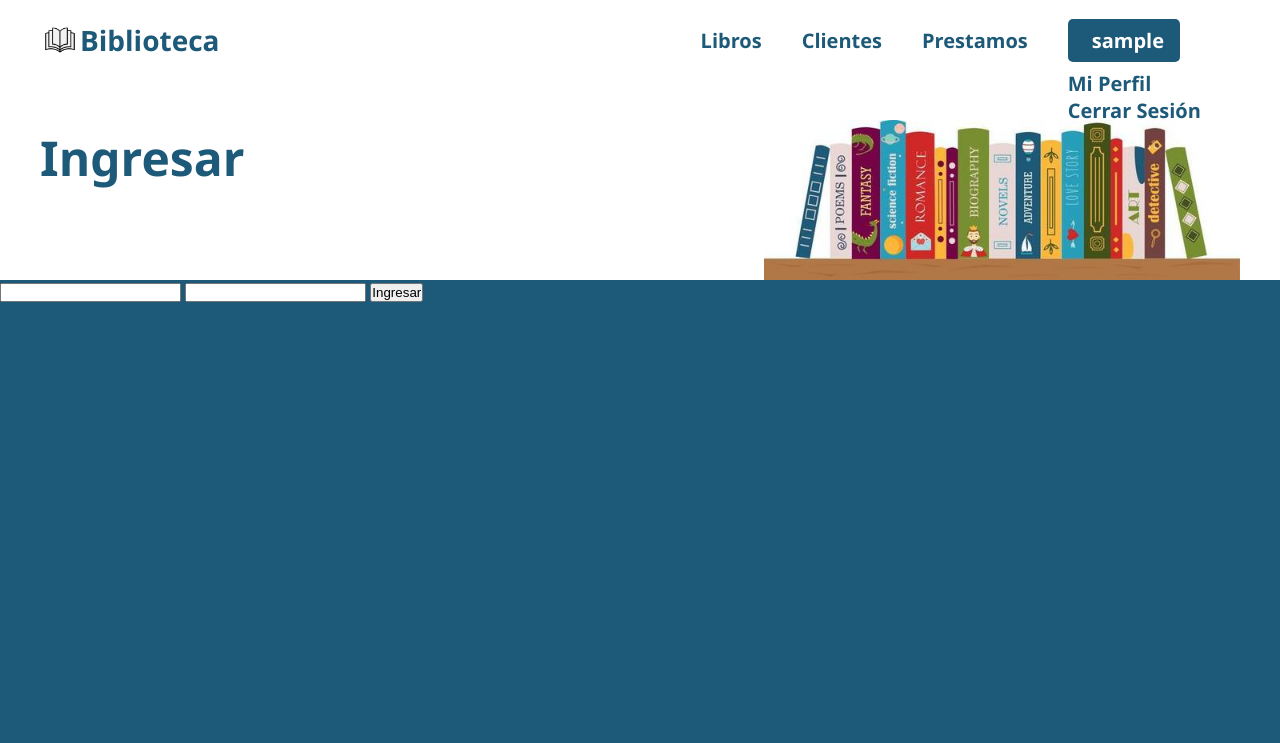
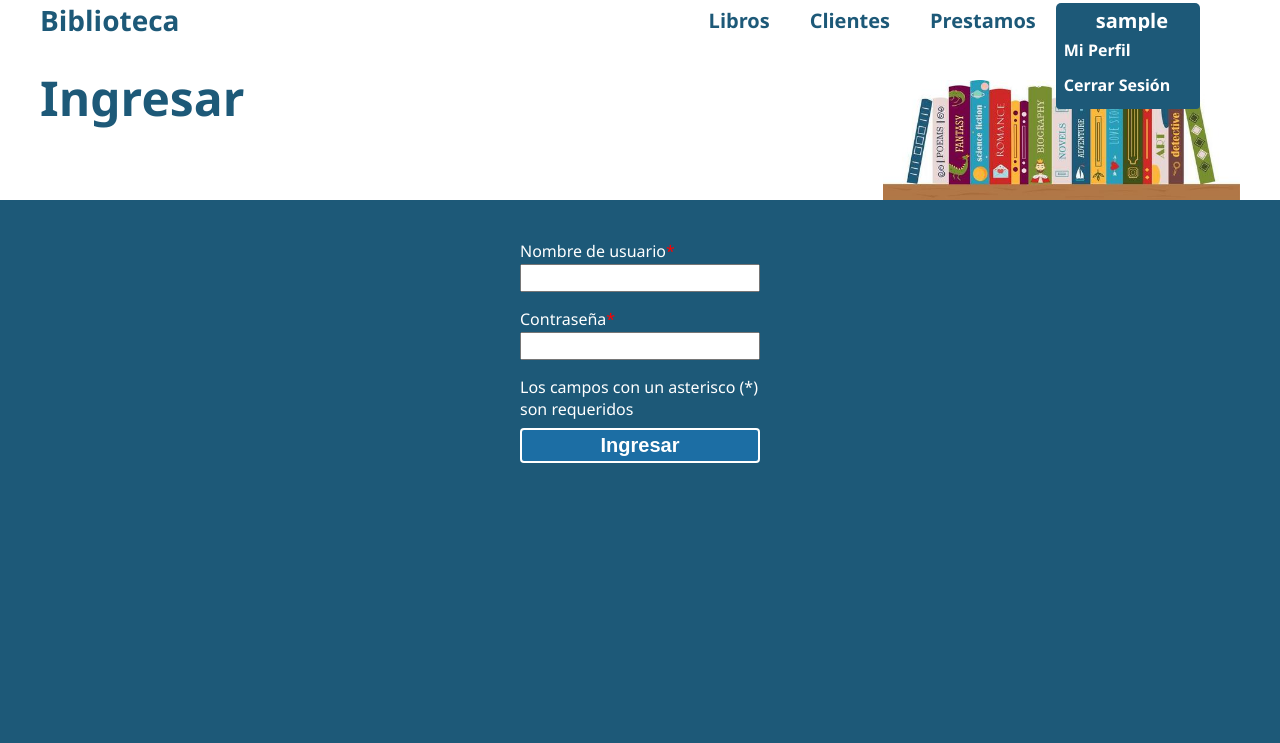
Before and after one commit to AleMarina74/Django, a Django app: page /ingresar/ in a window 1280 px wide. Shown: the top 743 px of the page. Run offline with Django 4.2, Linux system fonts and the light colour scheme; the visitor is signed in with stand-in values (Sample User, id 1).

Commit message:
styling forms and creating profile view

```diff
--- a/Biblioteca/Biblioteca/static/css/style.css
+++ b/Biblioteca/Biblioteca/static/css/style.css
@@ -1,6 +1,7 @@
 *{
     margin: 0;
     padding: 0;
+    box-sizing: border-box;
 }
 
 a {
@@ -20,7 +21,7 @@ a:hover:not(.button){
 a.button{
   background-color: #1D5978;
   color: white;
-  padding: 8px 16px;
+  padding: 4px 16px;
   border-radius: 5px;
 }
 
@@ -55,10 +56,33 @@ header nav > ul{
     justify-content: flex-end;
 }
 
+header nav > ul > li.has--submenu{
+  background-color: #1D5978;
+  padding: 4px 16px;
+  border-radius: 5px;
+  position: relative;
+}
+
 header nav ul.sub--menu{
+  background-color: #1D5978;
   position: absolute;
-  margin-top: 16px;
+  color: white;
   z-index: 1;
+  top: 28px;
+  left: 0;
+  width: 100%;
+  padding-bottom: 8px;
+  border-bottom-left-radius: 4px;
+  border-bottom-right-radius: 4px;
+}
+
+header nav ul.sub--menu > li{
+  padding: 4px 8px;
+}
+
+header nav ul.sub--menu > li > a{
+  color: white;
+  font-size: 16px;
 }
 
 header nav > ul a{
@@ -84,6 +108,7 @@ footer > ul{
 header nav > ul > li,
 footer > ul > li{
     padding: 0 20px;
+    align-self: center;
 }
 
 header nav .logo{
@@ -118,11 +143,19 @@ header .banner h2{
 header .banner img{
     padding-right: 40px;
     max-width: 100%;
-    height: inherit;
+    height: 100%;
 }
 
 main{
     height: auto;
+}
+
+main h3{
+  padding: 8px 16px;
+  text-align: center;
+  text-transform: capitalize;
+  font-size: 36px;
+  color: white;
 }
 
 footer{
@@ -190,3 +223,49 @@ table {
   padding: 2px 8px;
   border-radius: 5px;
 }
+
+/* form */
+form{
+  margin: 0 auto;
+  width: 320px;
+  padding: 40px;
+  color: white;
+}
+
+form > fieldset{
+  display: flex;
+  flex-direction: column;
+  padding-bottom: 16px;
+  border: none;
+}
+
+form > fieldset > label{
+  margin-bottom: 2px;
+}
+
+form > fieldset > label.required:after {
+  content: '*';
+  color: red;
+}
+
+form > fieldset > input{
+  height: 28px;
+  font-size: 16px;
+  text-indent: 4px;
+}
+form > fieldset > input:focus-visible {
+  outline: none;
+}
+
+form > input[type="submit"]{
+  color: white;
+  background: #1C6EA4;
+  font-size: 20px;
+  padding: 4px 8px;
+  width: 100%;
+  margin-top: 8px;
+  border-radius: 4px;
+  border: 2px solid white;
+  font-weight: bold;
+  cursor: pointer;
+}
--- a/Biblioteca/Biblioteca/templates/header.html
+++ b/Biblioteca/Biblioteca/templates/header.html
@@ -11,16 +11,16 @@
                 <li><a href="{% url 'libros' %}">Libros</a></li>
                 <li><a href="{% url 'clientes' %}">Clientes</a></li>
                 <li><a href="#">Prestamos</a></li>
-                <li>
+                <li class="has--submenu">
                     <a href="#" class="button"><i class="fa-solid fa-user"></i>{{ USER }}</a>
                     <ul class="sub--menu">
-                        <li><a href="/">Mi Perfil</a></li>
+                        <li><a href="{% url 'perfil' %}">Mi Perfil</a></li>
                         <li><a href="{% url 'cerrar' %}">Cerrar Sesión</a></li>
                     </ul>
                 </li>
             {% else %}
-                <li><a class="button" href="{% url 'ingresar' %}">Ingresar</a></li>
-                <li><a class="button" href="{% url 'registrar' %}">Registrar</a></li>
+                <li><a href="{% url 'ingresar' %}">Ingresar</a></li>
+                <li><a href="{% url 'registrar' %}">Registrar</a></li>
             {% endif %}
         </ul>
     </nav>
--- a/Biblioteca/Biblioteca/templates/ingresar.html
+++ b/Biblioteca/Biblioteca/templates/ingresar.html
@@ -6,8 +6,15 @@
             <p>{{ message }}</p>
         {% endfor %}
         {% csrf_token %}
-        <input type="text" name="username">
-        <input type="password" name="password">
-        <button type="submit">Ingresar</button>
+        <fieldset>
+            <label for="username" class="required">Nombre de usuario</label>
+            <input type="text" name="username" required>
+        </fieldset>
+        <fieldset>
+            <label for="password" class="required">Contraseña</label>
+            <input type="password" name="password" required>
+        </fieldset>
+        <p role="alert">Los campos con un asterisco <span aria-hidden="true">(*)</span> son requeridos</p>
+        <input type="submit" value="Ingresar">
     </form>
 {% endblock %}
--- /dev/null
+++ b/Biblioteca/Biblioteca/templates/perfil.html
@@ -0,0 +1,5 @@
+{% extends 'base.html' %}
+
+{% block content %}
+    <h3>{{ USER }}</h3>
+{% endblock %}
--- a/Biblioteca/Biblioteca/urls.py
+++ b/Biblioteca/Biblioteca/urls.py
@@ -15,7 +15,7 @@ Including another URLconf
 """
 from django.contrib import admin
 from django.urls import path
-from .views import inicio, ingresar, registrar, cerrar
+from .views import inicio, ingresar, registrar, cerrar, perfil
 from Clientes.views import clientes
 from Libros.views import libros
 
@@ -23,6 +23,7 @@ urlpatterns = [
     path('', inicio, name='inicio'),
     path('libros/', libros, name='libros'),
     path('clientes/', clientes, name='clientes'),
+    path('perfil/', perfil, name='perfil'),
     path('ingresar/', ingresar, name='ingresar'),
     path('registrar/', registrar, name='registrar'),
     path('cerrar/', cerrar, name='cerrar'),
--- a/Biblioteca/Biblioteca/views.py
+++ b/Biblioteca/Biblioteca/views.py
@@ -4,15 +4,21 @@ from django.contrib import messages
 from django.contrib.auth import authenticate, login, logout
 from django.contrib.auth.decorators import login_required
 
-ENCABEZADO = "Mesa de Entrada"
-
 @login_required(login_url='ingresar')
 def inicio(request):
     context = {
-        "encabezado": ENCABEZADO,
+        "encabezado": "Mesa de Entrada",
         "USER": request.user
     }
     return render(request=request, template_name='base.html', context=context)
+
+@login_required(login_url='ingresar')
+def perfil(request):
+    context = {
+        "encabezado": "Mi Perfil",
+        "USER": request.user
+    }
+    return render(request=request, template_name='perfil.html', context=context)
 
 def ingresar(request):
     if request.method == 'POST':
--- a/Biblioteca/Clientes/views.py
+++ b/Biblioteca/Clientes/views.py
@@ -2,13 +2,10 @@ from django.shortcuts import render
 from .models import Cliente
 from django.contrib.auth.decorators import login_required
 
-
-ENCABEZADO = "Clientes"
-
 @login_required(login_url='ingresar')
 def clientes(request):
     context = {
-        "encabezado": ENCABEZADO,
+        "encabezado": "Clientes",
         "clientes": Cliente.objects.all(),
         "field_keys": [field.attname for field in Cliente._meta.get_fields()],
         "USER": request.user
--- a/Biblioteca/Libros/views.py
+++ b/Biblioteca/Libros/views.py
@@ -2,12 +2,10 @@ from django.shortcuts import render
 from .models import Libro
 from django.contrib.auth.decorators import login_required
 
-ENCABEZADO = "Libros"
-
 @login_required(login_url='ingresar')
 def libros(request):
     context = {
-        "encabezado":ENCABEZADO,
+        "encabezado": "Libros",
         "libros": Libro.objects.all(),
         "field_keys": [field.attname for field in Libro._meta.get_fields()],
         "USER": request.user
```
Also changed, not shown: Biblioteca/Biblioteca/templates/registrar.html (+8 -2 lines). Lines whose indentation alone changed are shown as unchanged.
